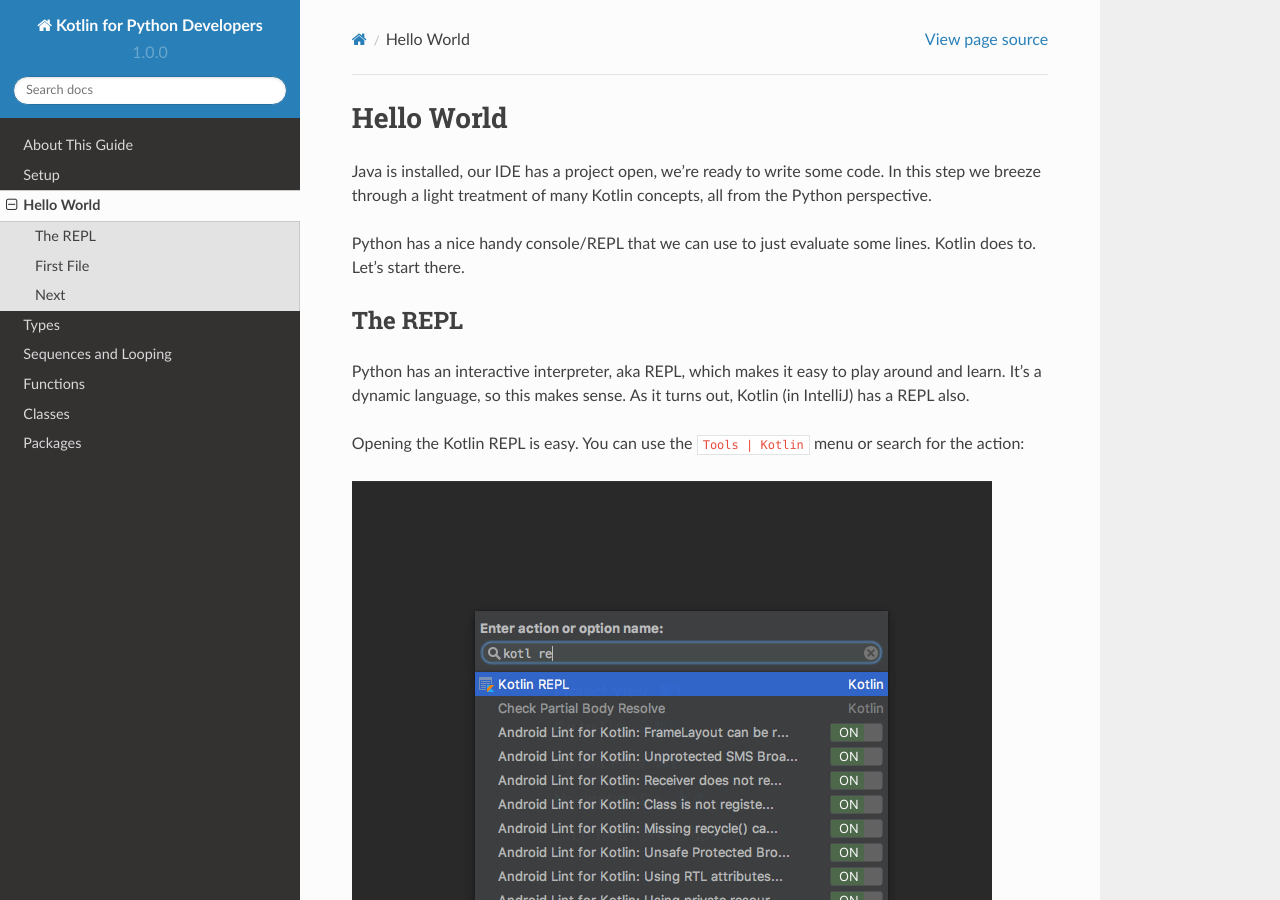
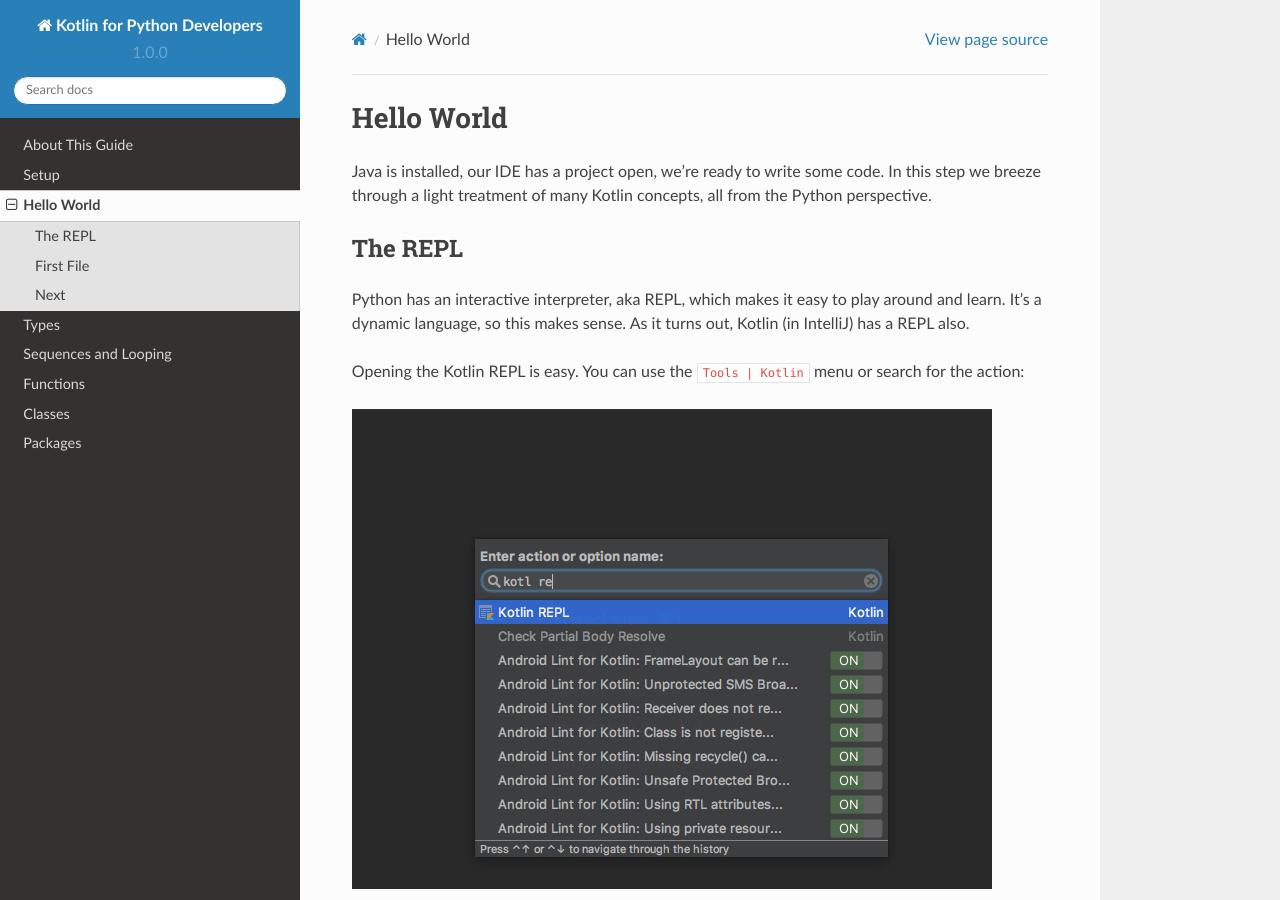
Before and after one commit to pauleveritt/kotlin_for_python, a Sphinx documentation site: the page built from docs/hello_world/index.rst, in a window 1280 px wide and 900 px high. Built offline with Sphinx 7.4.7 and the Read the Docs theme 2.0.0, drawn with Linux system fonts in a browser that asks for light colours.

Commit message:
Repitition.

```diff
--- a/docs/hello_world/index.rst
+++ b/docs/hello_world/index.rst
@@ -5,9 +5,6 @@
 Java is installed, our IDE has a project open, we're ready to write some
 code. In this step we breeze through a light treatment of many Kotlin
 concepts, all from the Python perspective.
-
-Python has a nice handy console/REPL that we can use to just evaluate some
-lines. Kotlin does to. Let's start there.
 
 The REPL
 ========
```
